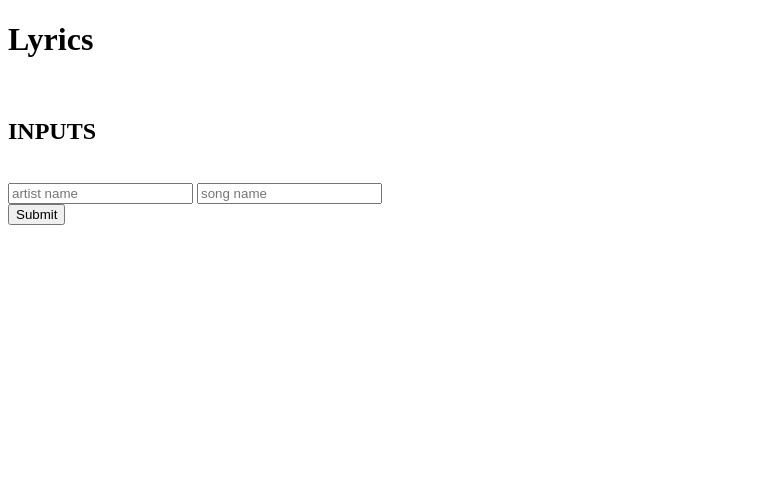
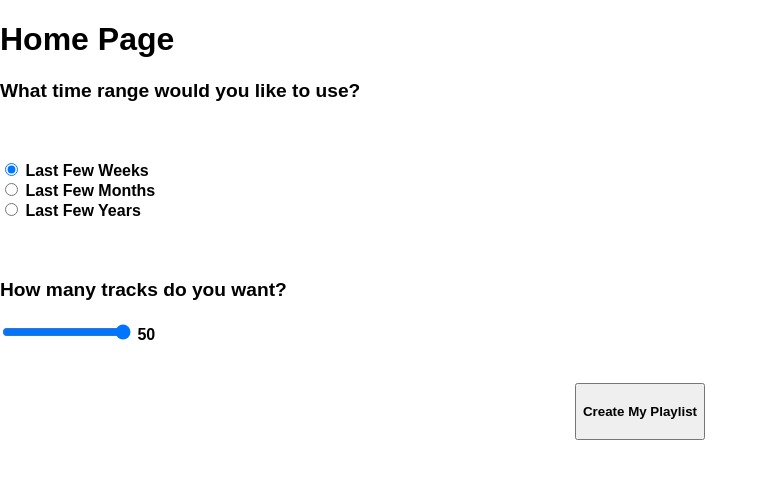
Before and after one commit to daisylu/SpotifyUnwrapped, a Flask app: page / in a window 1280 px wide. Shown: the top 479 px of the page, without its empty margins (0-768 px from the left). Run offline with Flask 2, Linux system fonts and the light colour scheme.

Commit message:
separate pages for app features

```diff
--- a/templates/index.html
+++ b/templates/index.html
@@ -1,24 +1,49 @@
 <!-- model.html file -->
 <!DOCTYPE html>
 <html lang="en">
-<!-- <link rel=stylesheet type=text/css href="{{ url_for('static', filename='style.css') }}"> -->
+<link rel=stylesheet type=text/css href="{{ url_for('static', filename='style.css') }}">
 
 <head>
     <meta charset="UTF-8">
     <title>Spotify Unwrapped</title>
 </head>
 
-<h1>Lyrics</h1>
-<br>
-<h2>INPUTS</h2>
-<br>
-<form action="{{ url_for('generate_lyrics')}}"method="post">
-    <input type="text" placeholder="artist name" name="artist_name" value="{{ request.form['artist_name'] }}"/>
-    <input type="text" placeholder="song name" name="song_title" value="{{ request.form['song_title'] }}"/>
-    <br>
-    <button type="submit" class="btn btn-primary btn-block btn-large">Submit</button>
-</form>
-<br>
-<br>
+<h1>Home Page</h1>
 
-{{ output | safe }}
+
+	    	<form action="/go" method="post">
+
+
+	    			<h3>What time range would you like to use?</h3>
+	    			<br />
+	    			<h4>
+
+							<input type="radio" name="time_range" id="inlineCheckbox1" value="short_term" checked> Last Few Weeks
+							<br />
+							<input type="radio" name="time_range" id="inlineCheckbox2" value="medium_term"> Last Few Months
+							<br />
+							<input type="radio" name="time_range" id="inlineCheckbox3" value="long_term"> Last Few Years
+
+					</h4>
+					<br />
+                    <h3>How many tracks do you want?</h3>
+					<h4>
+						<input type="range" min="3" max="50" value="50" name="num_tracks" step="1" onchange="showValue(this.value)" />
+						<span id="range">50</span>
+					</h4>
+						<script type="text/javascript">
+						function showValue(newValue)
+						{
+							document.getElementById("range").innerHTML=newValue;
+						}
+						</script>
+
+		    	<br />
+		    	<div class="">
+
+		    		<center>
+			      		<button type="submit" class="btn btn-danger spotify_button" id="" style=""><h4><i class="fab fa-spotify"></i> Create My Playlist</h4></button>
+			      	</center>
+		      	</div>
+
+	      	</form>
```
Also changed, not shown: templates/lyrics.html (added, +24 -0 lines), templates/results.html (added, +14 -0 lines).
